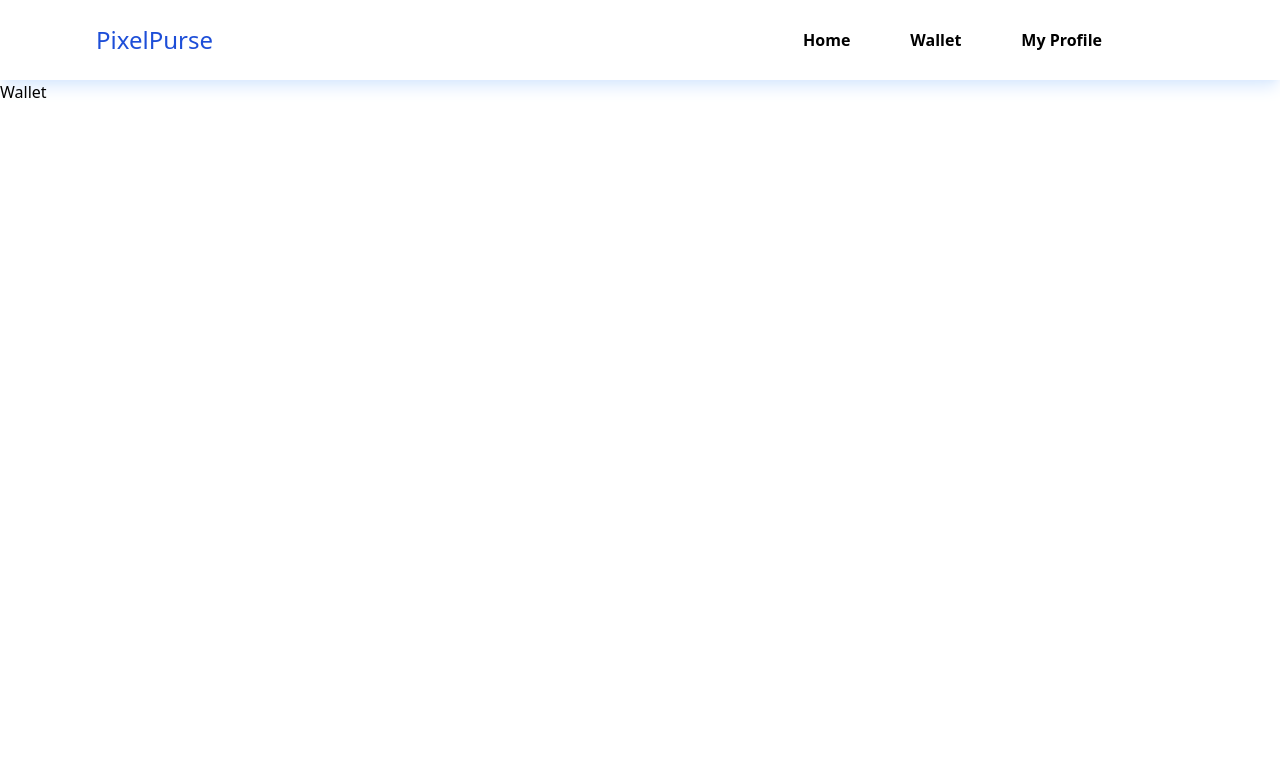
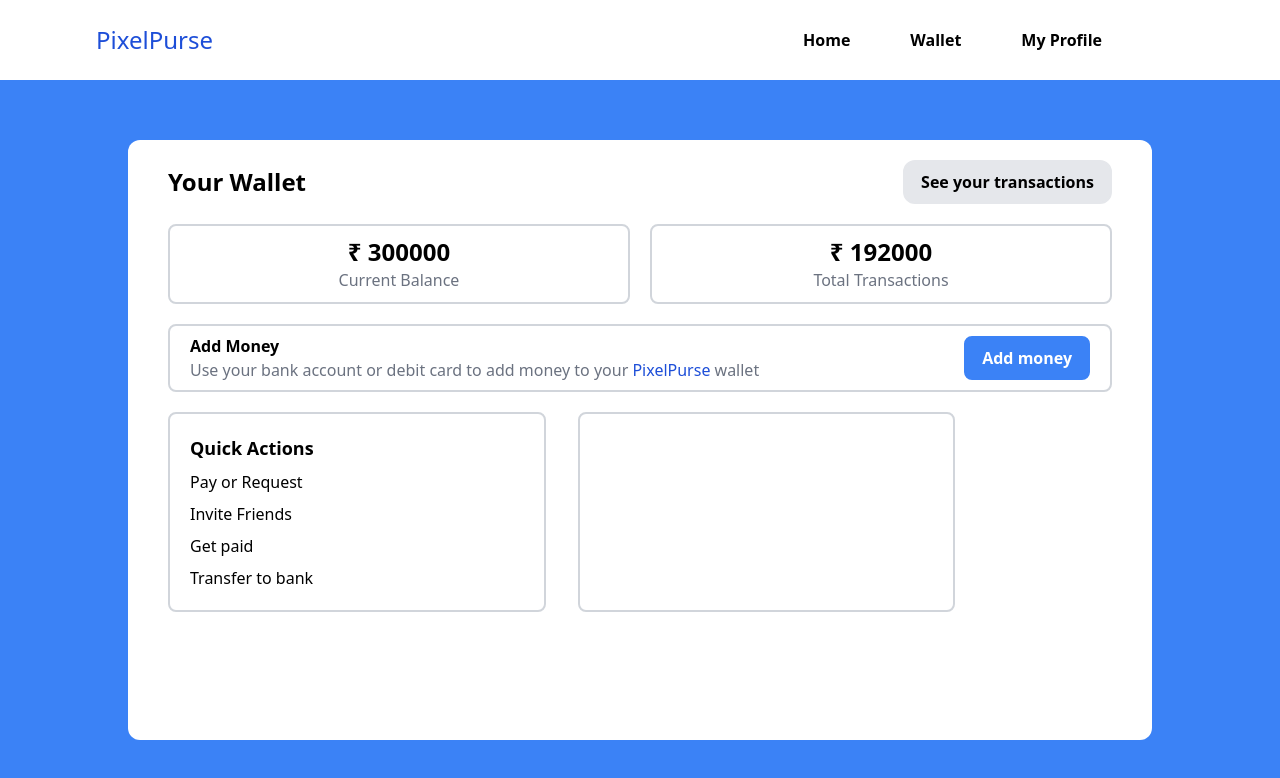
Before and after one commit to harshithm2508/PixelPurse, a React (Vite) app: page /wallet in a window 1280 px wide. Shown: the top 778 px of the page. Built offline with nearby package versions, Linux system fonts and the light colour scheme.

Commit message:
developed wallet page till Quick Actions

```diff
--- a/src/pages/Wallet.tsx
+++ b/src/pages/Wallet.tsx
@@ -1,7 +1,64 @@
+import Button from "../components/Button";
+import { AmountDisplay } from "../components/AmountDisplay";
+import { WalletBalance, TotalTransactions } from "../state/atoms/MonetaryState";
+import { useRecoilState } from "recoil";
+
 export default function Wallet(){
+
+
+
+    const [ walletBal, setWalletBal ] = useRecoilState(WalletBalance);
+    const [ totalTransactions, setTotalTransactions ] = useRecoilState(TotalTransactions);
+
+
     return(
-        <>
-            <h1>Wallet</h1>
-        </>
+        <div className=" w-full h-screen-minus-20 bg-blue-500 flex justify-center items-center">
+            <div className=" w-4/5 h-5/6 px-10 py-5 bg-white rounded-xl">
+
+                {/* Introduction to wallet and button to check your transactions */}
+                <div className=" flex justify-between">
+                    <div className=" font-bold text-2xl flex items-center">Your Wallet</div>
+                    <Button text="See your transactions" bgColor="bg-gray-200" color="black" border="rounded-xl"/>
+                </div>
+
+
+                {/* Displaying current wallet balance and transactions */}
+                <div className=" mt-5 h-20 w-full flex flex-col gap-5 sm:flex-row text-center">
+                    {/* Wallet Balance  */}
+                    <AmountDisplay amount={walletBal} description="Current Balance"/>
+                    <AmountDisplay amount={totalTransactions} description="Total Transactions"/>
+                </div>
+
+
+                {/* Adding Funds */}
+                <div className=" mt-20 sm:mt-5 w-full border-2 border-gray-300 px-5 py-2 flex flex-col-reverse sm:flex-row justify-between items-center rounded-lg">
+                    <div>
+                        <div className=" font-bold">Add Money</div>
+                        <div className="text-base font-medium text-gray-500">Use your bank account or debit card to add money to your <span className="text-blue-700">PixelPurse</span> wallet</div>
+                    </div>
+                    <div>
+                        <Button bgColor="bg-blue-500" text="Add money" color="text-white" border=" rounded-lg border-blue-500"/>
+                    </div>
+                </div>
+
+
+                {/* Quick Actions and Payment Methods section  */}
+                <div className=" h-auto w-full mt-5 border-blue-500 flex gap-8">
+
+                    {/* Quick Actions Section */}
+                    <div className=" w-2/5 p-5 border-gray-300 border-2 rounded-lg">
+                        <div className=" font-bold text-lg">Quick Actions</div>
+                        <div className=" mt-2">Pay or Request</div>
+                        <div className=" mt-2">Invite Friends</div>
+                        <div className=" mt-2">Get paid</div>
+                        <div className=" mt-2">Transfer to bank</div>
+                    </div>
+                    <div className=" w-2/5 p-5 border-gray-300 border-2 rounded-lg">
+
+                    </div>
+                </div>
+
+            </div>
+        </div>
     )
 }
```
